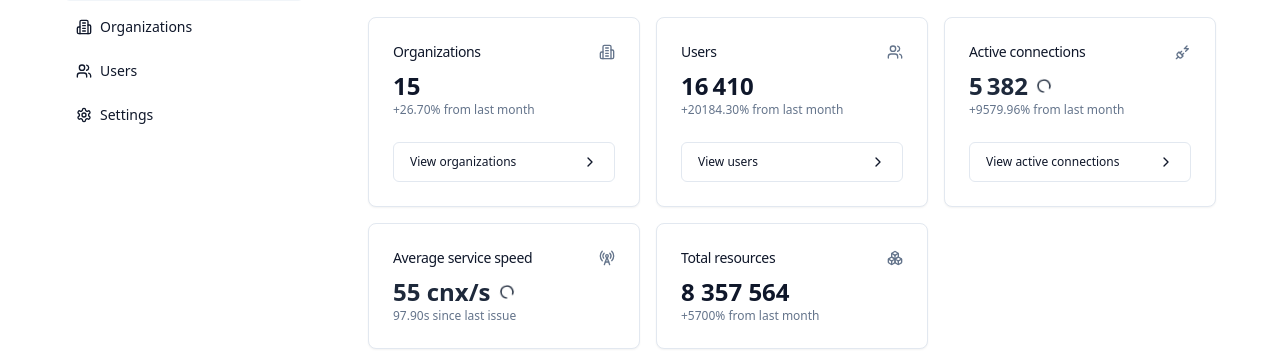
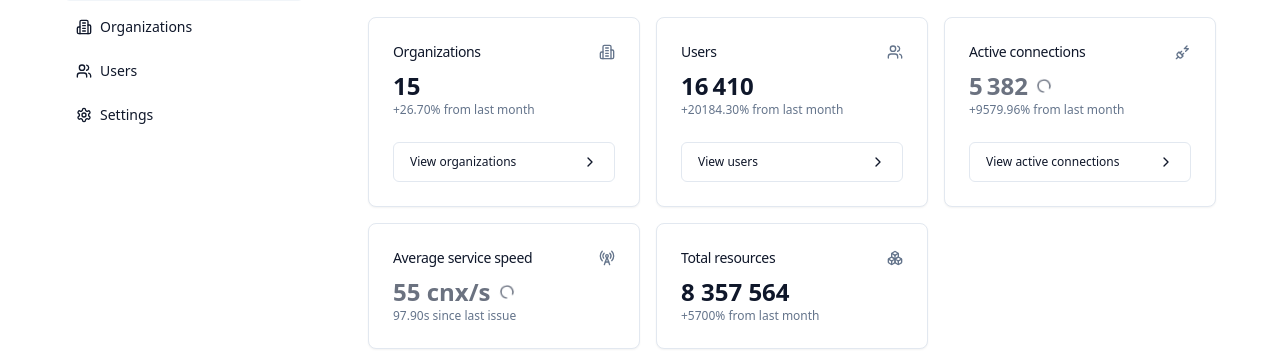
Before and after one commit to mickaelramanitrera/iam-sass, a Next.js app: page /dashboard in a window 1280 px wide. Shown: the part 199-557 px from the top of the page. Built offline with nearby package versions, Linux system fonts and the light colour scheme.

Commit message:
Fix loading text color on light theme

```diff
--- a/components/dashboard/activeConnectionsCard.tsx
+++ b/components/dashboard/activeConnectionsCard.tsx
@@ -16,7 +16,7 @@
 
     if (isValidating) {
       return (
-        <div className="flex flex-row items-center text-slate-800">
+        <div className="flex flex-row items-center text-gray-500">
           {formattedActiveConnections}
           <Icons.spinner className="ml-2 h-4 w-4 animate-spin" />
         </div>
--- a/components/dashboard/averageServiceSpeedCard.tsx
+++ b/components/dashboard/averageServiceSpeedCard.tsx
@@ -13,7 +13,7 @@
 
     if (isValidating) {
       return (
-        <div className="flex flex-row items-center text-slate-800">
+        <div className="flex flex-row items-center text-gray-500">
           {speed} cnx/s <Icons.spinner className="ml-2 h-4 w-4 animate-spin" />
         </div>
       );
--- a/components/dashboard/organizationsCard.tsx
+++ b/components/dashboard/organizationsCard.tsx
@@ -13,7 +13,7 @@
 
     if (isValidating) {
       return (
-        <div className="flex flex-row items-center text-slate-800">
+        <div className="flex flex-row items-center text-gray-500">
           {count} <Icons.spinner className="ml-2 h-4 w-4 animate-spin" />
         </div>
       );
--- a/components/dashboard/usersCard.tsx
+++ b/components/dashboard/usersCard.tsx
@@ -15,7 +15,7 @@
 
     if (isValidating) {
       return (
-        <div className="flex flex-row items-center text-slate-800">
+        <div className="flex flex-row items-center text-gray-500">
           {formattedCount}{" "}
           <Icons.spinner className="ml-2 h-4 w-4 animate-spin" />
         </div>
```
